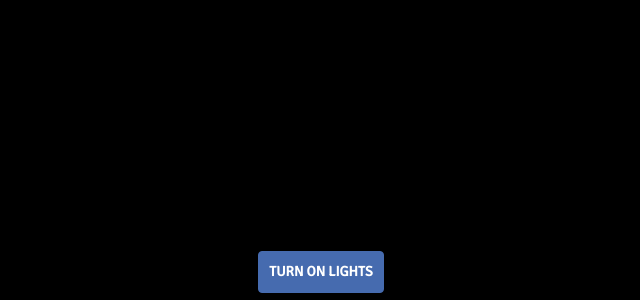
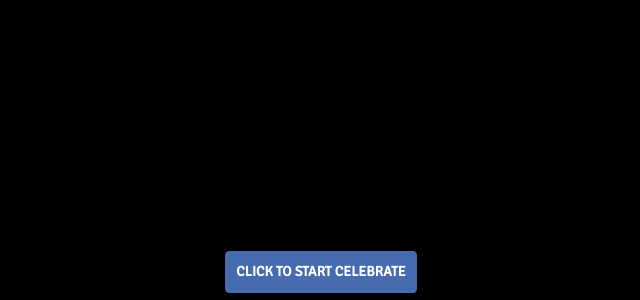
Before and after one commit to dvsvora/asha, a website: page index.html in a window 1280 px wide. Shown: the part 500-800 px from the top of the page, without its empty margins (319-959 px from the left). Drawn offline with nearby package versions, Linux system fonts and the light colour scheme.

Commit message:
Update index.html

```diff
--- a/index.html
+++ b/index.html
@@ -157,7 +157,7 @@
 		<div class="navbar navbar-fixed-bottom">
 			<div class="row">
 				<div class="col-md-6 text-center col-md-offset-3">
-					<button class="btn btn-primary" id="turn_on" onclick="">Turn On Lights</button>
+					<button class="btn btn-primary" id="turn_on" onclick="">Click to Start Celebrate</button>
 					<button class="btn btn-primary" id="play">Play Music</button>
 					<button class="btn btn-primary" id="bannar_coming">Let's Decorate</button>
 					<button class="btn btn-primary" id="balloons_flying">Fly With Balloons</button>
```
